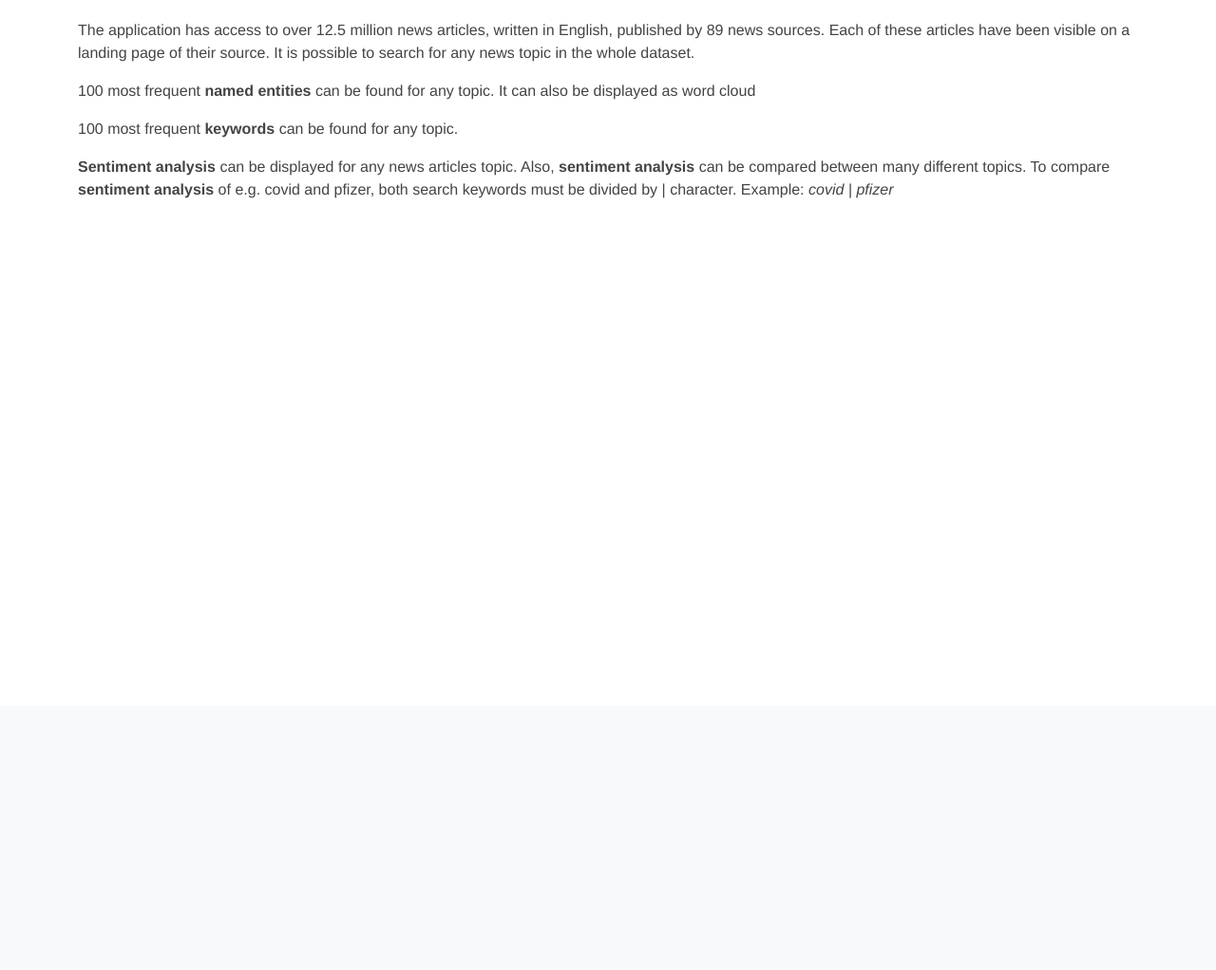
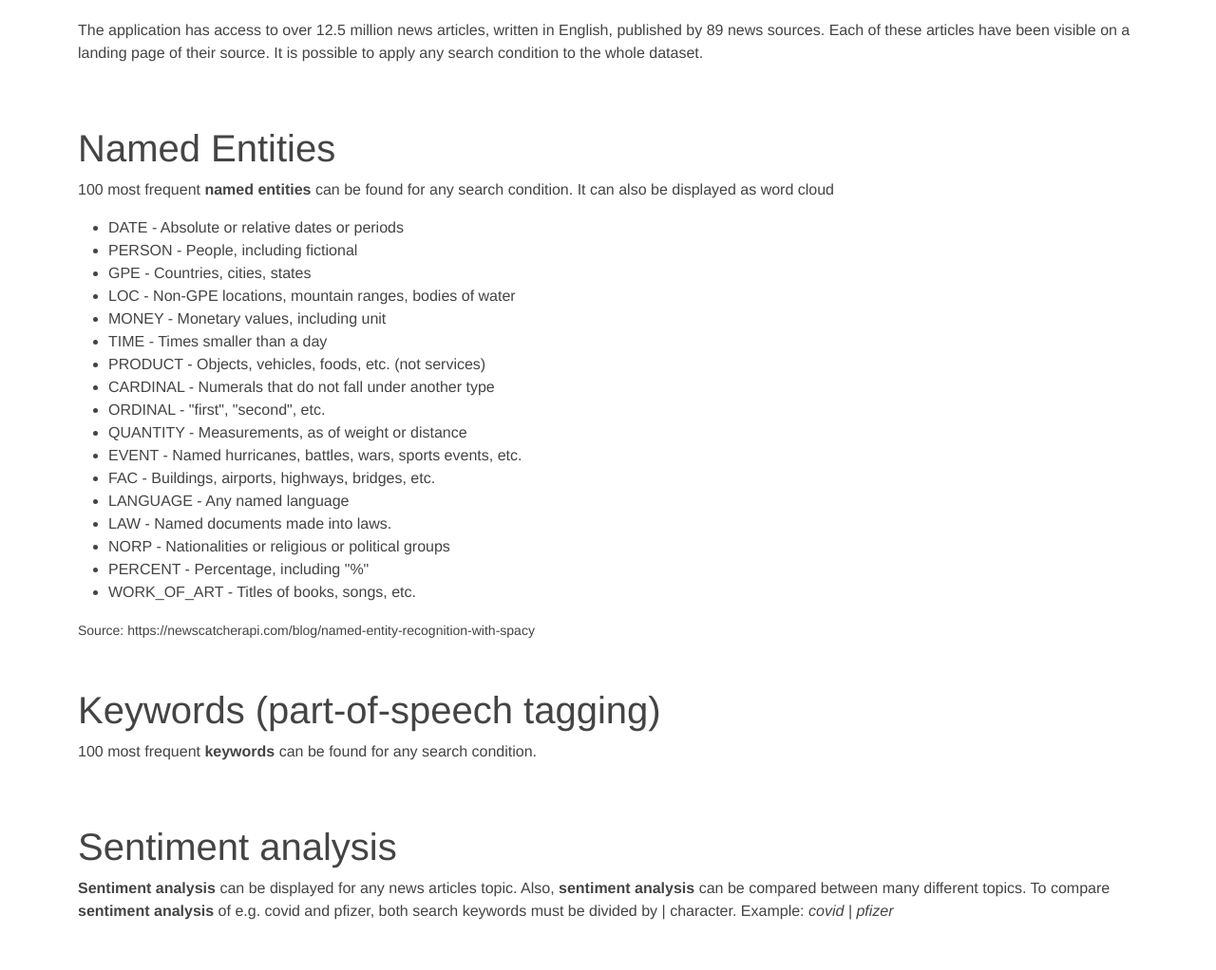
Before and after one commit to Pesinn/DataMining, a Flask app: template Frontend/templates/about.html in a window 1280 px wide. Shown: the part 56-1078 px from the top of the page at 95% size. Before the commit the page ends 265 px from the top, so only its background shows below. Run offline with Flask 2, Linux system fonts and the light colour scheme; the template is opened without the code that fills it, so the values that code supplies are empty; some libraries are stand-ins or nearby versions.

Commit message:
F: About page updated

```diff
--- a/Frontend/templates/about.html
+++ b/Frontend/templates/about.html
@@ -1,12 +1,47 @@
 {% extends 'navigation.html' %}
 {% block content %}
 
-<p> The application has access to over 12.5 million news articles, written in English, published by 89 news sources. Each of these articles have been visible on a landing page of their source. It is possible to search for any news topic in the whole dataset. </p>
+<p> The application has access to over 12.5 million news articles, written in English, published by 89 news sources. Each of these articles have been visible on a landing page of their source. It is possible to apply any search condition to the whole dataset. </p>
 
-<p> 100 most frequent <b>named entities</b> can be found for any topic. It can also be displayed as word cloud</p>
+<br/>
+<br/>
 
-<p> 100 most frequent <b>keywords</b> can be found for any topic.</p>
+<h1>Named Entities</h1>
+<p> 100 most frequent <b>named entities</b> can be found for any search condition. It can also be displayed as word cloud</p>
 
+<ul>
+  <li>DATE - Absolute or relative dates or periods</li>
+  <li>PERSON - People, including fictional</li>
+  <li>GPE - Countries, cities, states</li>
+  <li>LOC - Non-GPE locations, mountain ranges, bodies of water</li>
+  <li>MONEY - Monetary values, including unit</li>
+  <li>TIME - Times smaller than a day</li>
+  <li>PRODUCT - Objects, vehicles, foods, etc. (not services)</li>
+  <li>CARDINAL - Numerals that do not fall under another type</li>
+  <li>ORDINAL - "first", "second", etc.</li>
+  <li>QUANTITY - Measurements, as of weight or distance</li>
+  <li>EVENT - Named hurricanes, battles, wars, sports events, etc.</li>
+  <li>FAC - Buildings, airports, highways, bridges, etc.</li>
+  <li>LANGUAGE - Any named language</li>
+  <li>LAW - Named documents made into laws.</li>
+  <li>NORP - Nationalities or religious or political groups</li>
+  <li>PERCENT - Percentage, including "%"</li>
+  <li>WORK_OF_ART - Titles of books, songs, etc.</li>
+</ul>
+
+<small>Source: https://newscatcherapi.com/blog/named-entity-recognition-with-spacy</small>
+
+<br/>
+<br/>
+<br/>
+
+<h1>Keywords (part-of-speech tagging)</h1>
+<p> 100 most frequent <b>keywords</b> can be found for any search condition.</p>
+
+<br/>
+<br/>
+
+<h1>Sentiment analysis</h1>
 <p> <b>Sentiment analysis</b> can be displayed for any news articles topic. Also, <b>sentiment analysis</b> can be compared between many different topics. To compare <b>sentiment analysis</b> of e.g. covid and pfizer, both search keywords must be divided by | character. Example: <i>covid | pfizer</i> </p>
 
 {% endblock %}
```
